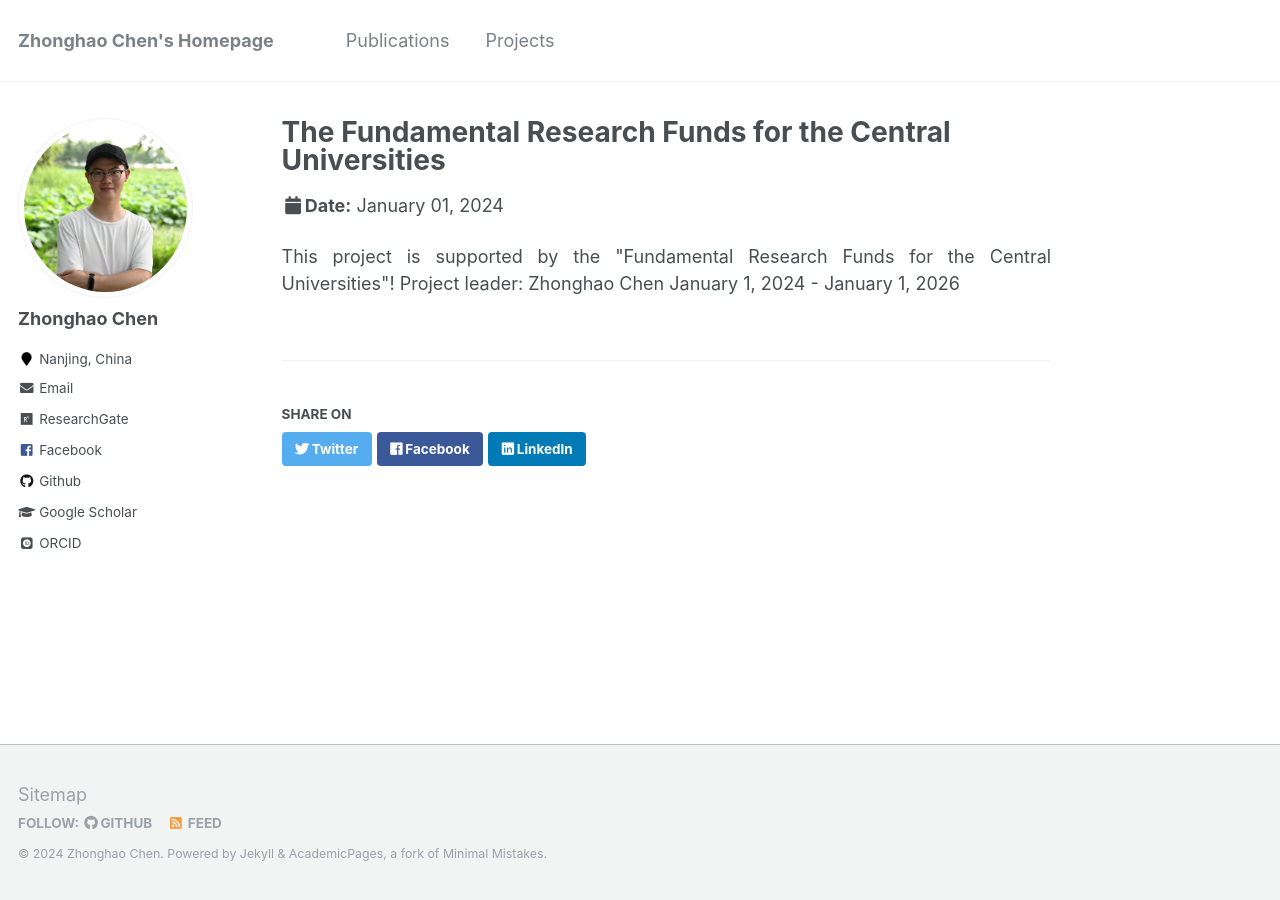
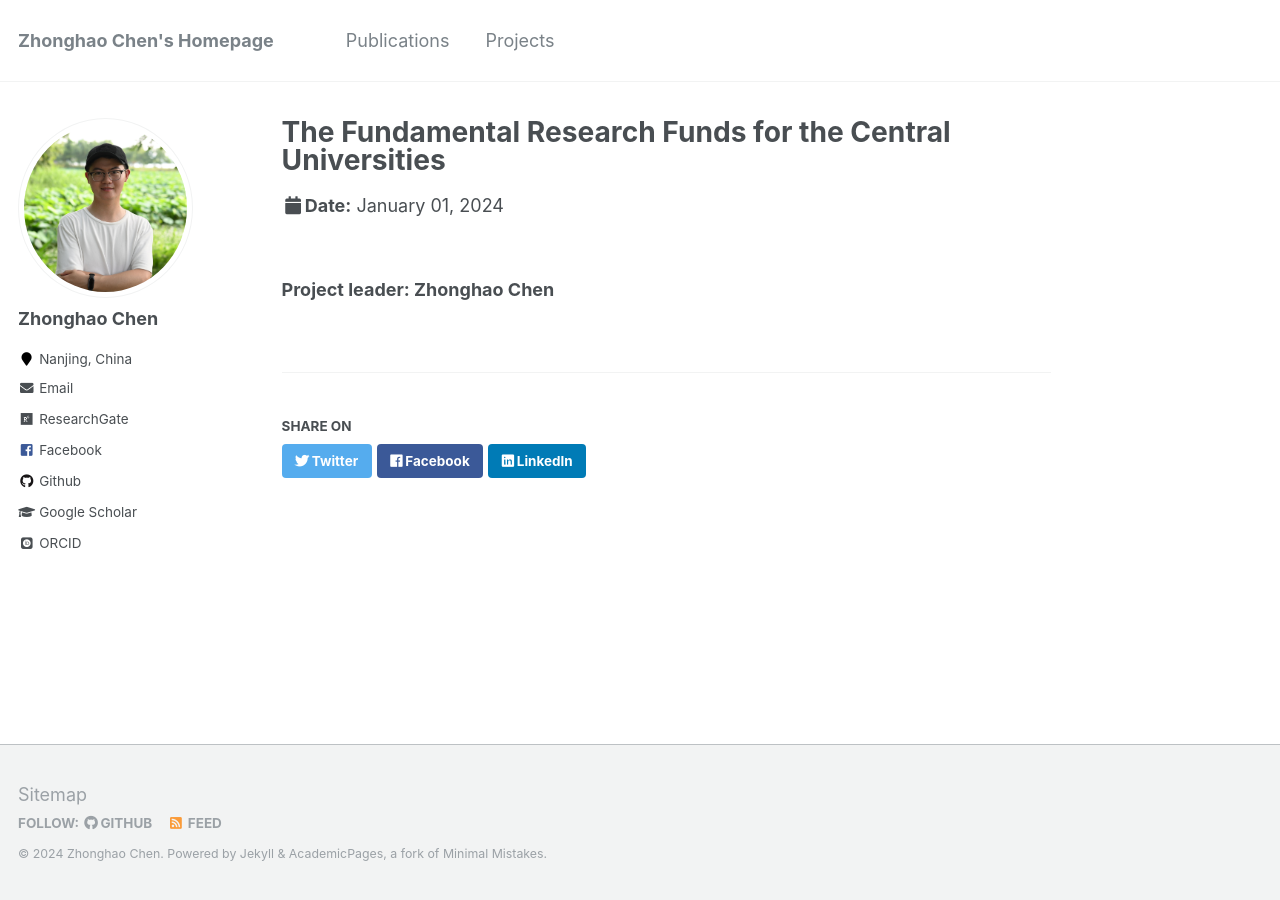
Before and after one commit to zhonghaochen/zhonghaochen.github.io, a Jekyll site: the page built from _talks/project1.md, in a window 1280 px wide. Built offline with Jekyll 4.4.1, drawn with Linux system fonts in a browser that asks for light colours; some web fonts are replaced.

Commit message:
Update project1.md

```diff
--- a/_talks/project1.md
+++ b/_talks/project1.md
@@ -3,8 +3,4 @@ title: "The Fundamental Research Funds for the Central Universities"
 collection: projects
 date: January 1, 2024 - January 1, 2026
 ---
-<div style="text-align: justify;">
-This project is supported by the "Fundamental Research Funds for the Central Universities"!
-Project leader: Zhonghao Chen
-January 1, 2024 - January 1, 2026
-</div>
+### Project leader: Zhonghao Chen
```
